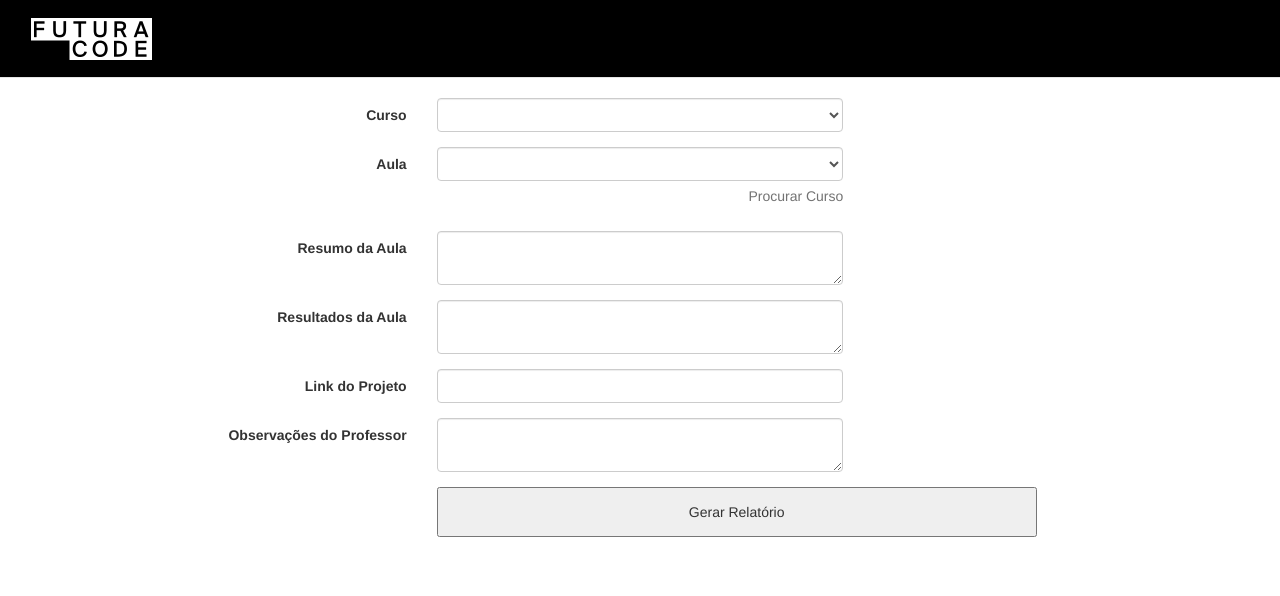
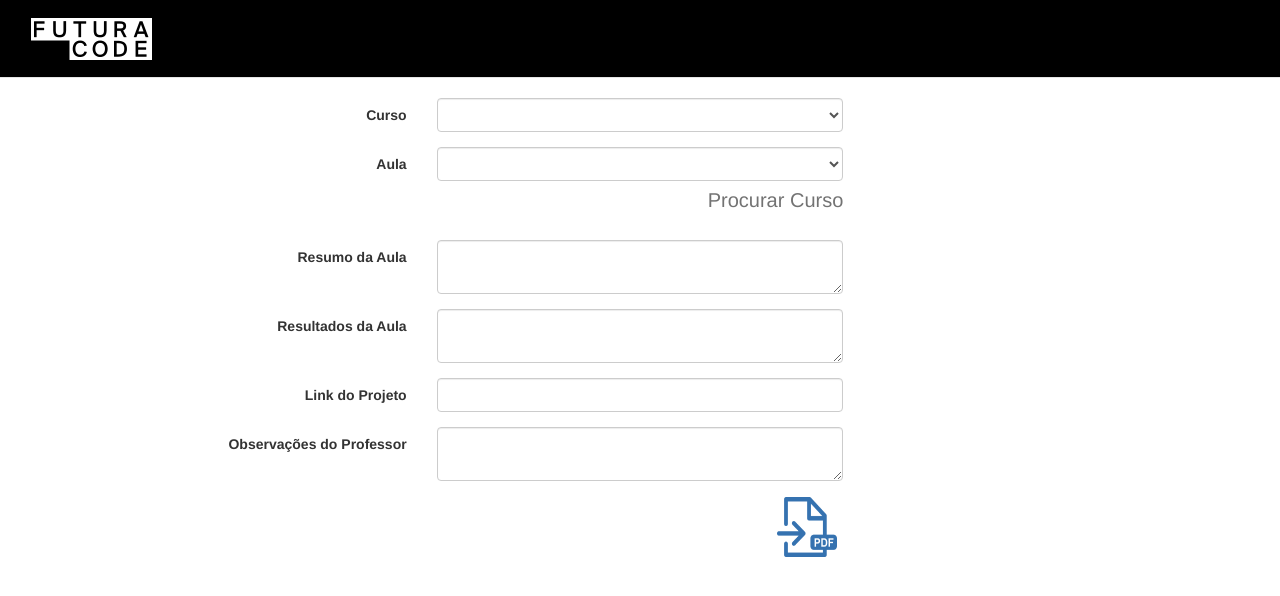
Before and after one commit to GuiTadeu/FCReport, a Django app: page / in a window 1280 px wide. Shown: the top 596 px of the page. Run offline with Django 3.2, Linux system fonts and the light colour scheme; some libraries are stand-ins or nearby versions.

```diff
--- a/Relatorio/generatorPDF/templates/generatorPDF/index.html
+++ b/Relatorio/generatorPDF/templates/generatorPDF/index.html
@@ -1,5 +1,5 @@
 {% load staticfiles %}
-<html>
+<html style="overflow-x: hidden; overflow-y: hidden;">
 	<head>
 
         <link rel="stylesheet" href="https://maxcdn.bootstrapcdn.com/bootstrap/3.3.7/css/bootstrap.min.css" integrity="sha384-BVYiiSIFeK1dGmJRAkycuHAHRg32OmUcww7on3RYdg4Va+PmSTsz/K68vbdEjh4u" crossorigin="anonymous">
@@ -9,11 +9,10 @@
 
 
         <script src="https://maxcdn.bootstrapcdn.com/bootstrap/3.3.7/js/bootstrap.min.js" integrity="sha384-Tc5IQib027qvyjSMfHjOMaLkfuWVxZxUPnCJA7l2mCWNIpG9mGCD8wGNIcPD7Txa" crossorigin="anonymous"></script>
-		<script language="JavaScript" src="{% static 'js/ajax.js'%}"></script>
+		    <script language="JavaScript" src="{% static 'js/ajax.js'%}"></script>
 
 	</head>
-	<body>
-
+  <body>
 
         <form class="form-horizontal" method="GET" action="{%url 'relatorio' %}">
 
@@ -55,7 +54,6 @@
             </div>
 
             -->
-
             <!-- Select Basic -->
             <div class="form-group">
               <label class="col-md-4 control-label" for="selectbasic">Curso</label>
@@ -82,7 +80,7 @@
                   <option>4</option>
                   <option>5</option>
                 </select>
-                <span class="help-block" align="right" onclick="buscaCurso()" style="cursor: pointer; float: right;">Procurar Curso</span>
+                <span class="help-block" align="right" onclick="buscaCurso()" style="cursor: pointer; float: right; font-size: 20;">Procurar Curso</span>
               </div>
             </div>
 
@@ -124,7 +122,7 @@
             <div class="form-group">
               <label class="col-md-4 control-label" for="textarea"></label>
               <div class="col-md-4">
-                <button style="float: center; width: 600px; height: 50px;">Gerar Relatório</button>
+                <button style="float: right; background-color: #ffffff; border: none;"><img src="{% static 'img/pdf.png'%}" style="width:60px; height: 60px; cursor: pointer;" onclick="buscaCurso()"></button>
               </div>
             </div>
 
@@ -133,8 +131,5 @@
 
             </fieldset>
         </form>
-
-
-
 	</body>
 </html>
```
Also changed, not shown: Relatorio/generatorPDF/templates/generatorPDF/relatorio.html (+4 -4 lines), Relatorio/generatorPDF/static/img/apps.jpg (deleted), Relatorio/generatorPDF/static/img/foto.jpg (added), Relatorio/generatorPDF/static/img/minecraft.jpg (added), Relatorio/generatorPDF/static/img/pdf.png (added).
